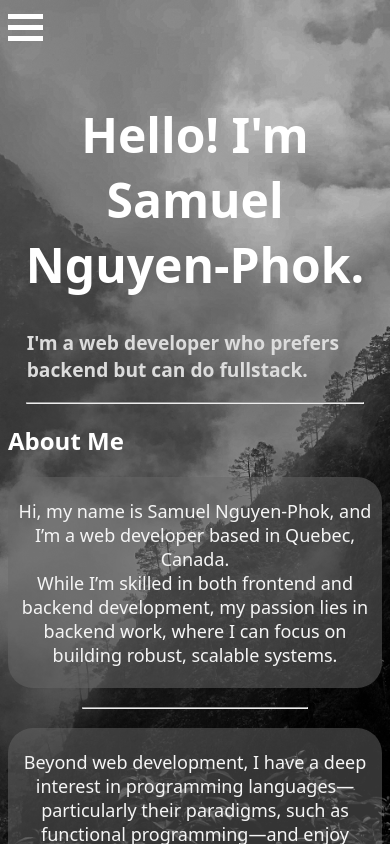
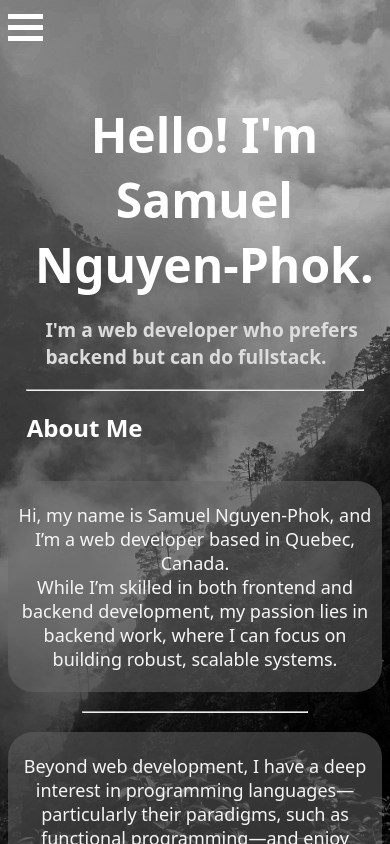
Before and after one commit to WildSource/snp-portfolio, a React (Vite) app: page / in a window 390 px wide. Shown: the top 844 px of the page. Built offline with nearby package versions, Linux system fonts and the light colour scheme.

Commit message:
feat: small mobile responsiveness implemented

```diff
--- a/src/components/navbar/Navbar.css
+++ b/src/components/navbar/Navbar.css
@@ -2,6 +2,8 @@
   background-color: rgba(192,192,192, 0.5);
   padding: 5%;
   border-radius: 25px;
+  animation-name: appearing;
+  animation-duration: 1s;
 }
 
 ul {
--- a/src/components/projects/Project.css
+++ b/src/components/projects/Project.css
@@ -1,5 +1,10 @@
 h4 {
   color: #DCDCDC;
+  margin-bottom: 10%;
+}
+
+h2 {
+  margin-bottom: 10%;
 }
 
 a {
--- a/src/components/projects/Project.jsx
+++ b/src/components/projects/Project.jsx
@@ -2,9 +2,11 @@ import './Project.css';
 
 function Project() {
   return (
+    <>
+      <h2><strong><a name='projects'></a>My Projects</strong></h2>
       <div className='projectContainer'>
-            <h2><strong><a name='projects'></a>My Projects</strong></h2>
         <h4><a href='https://waifuwebcomics.com/'>Waifuwebcomics.com</a></h4>
+              <h5><strong>Warning Contains Nudity</strong></h5>
         <iframe src='https://waifuwebcomics.com/' title='Waifuwebcomics'></iframe>
         <p>
         A webcomic publishing website written in TypeScript and Java. <br></br>
@@ -12,6 +14,7 @@ function Project() {
         All of this is hosted on a DigitalOcean Droplet using MariaDB as its database.
         </p>
       </div>
+    </>
   );
 }
 
--- a/src/components/title/Title.css
+++ b/src/components/title/Title.css
@@ -6,4 +6,6 @@ h1 {
 
 h3 {
   font-size: larger;
+  animation-name: appearing;
+  animation-duration: 1500ms;
 }
--- a/src/index.css
+++ b/src/index.css
@@ -17,6 +17,8 @@ h1, h2, h3, h4 ,h5, h6 {
   font-family: system-ui, -apple-system, BlinkMacSystemFont, 'Segoe UI', Roboto, Oxygen, Ubuntu, Cantarell, 'Open Sans', 'Helvetica Neue', sans-serif;
   color: white;
   font-weight: bolder;
+  margin-left: 5%;
+  margin-bottom: 5%;
 }
 
 p, a:link, a:visited {
@@ -37,6 +39,8 @@ a:link, a:visited {
   padding: 1%;
   border-radius: 25px;
   text-align: center;
+  animation-name: appearing;
+  animation-duration: 1s;
 }
 
 .parralax-separation {
```
Lines whose indentation alone changed are shown as unchanged.
